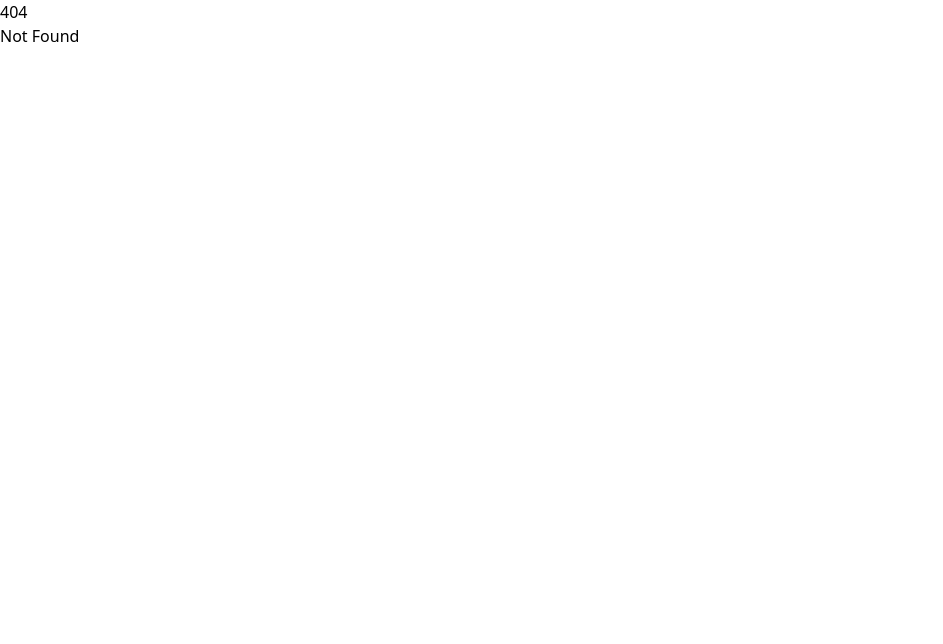
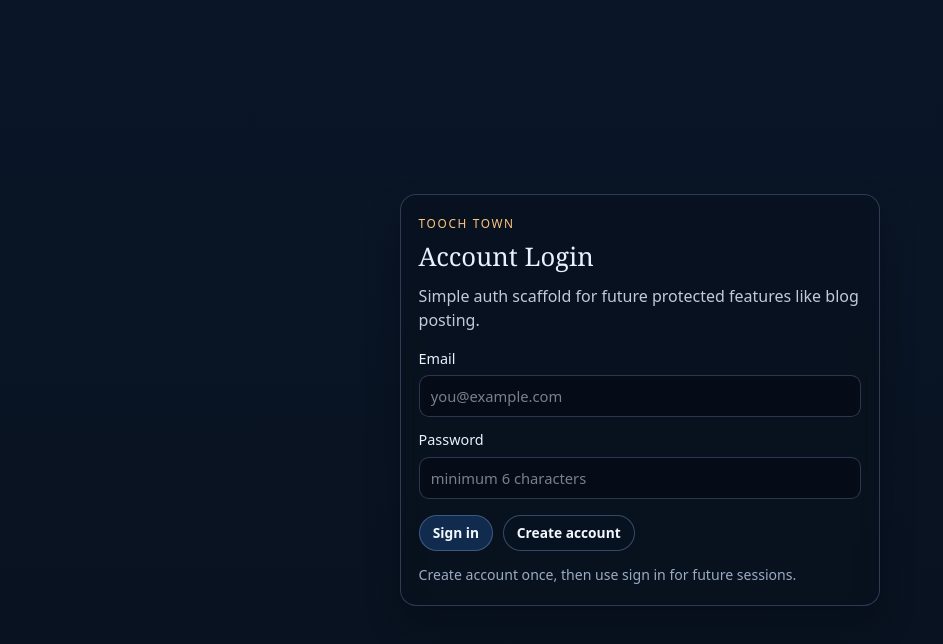
Before and after one commit to Libetti/tooch-town, a SvelteKit app: page /login in a window 1280 px wide. Before the commit this address had no page. Shown: the top 644 px of the page, without its empty margins (0-943 px from the left). Built offline with nearby package versions, Linux system fonts and the light colour scheme; no server answers.

Commit message:
Add first supabase implementation

```diff
--- a/package.json
+++ b/package.json
@@ -49,6 +49,7 @@
 	"dependencies": {
 		"@deck.gl/core": "^9.2.10",
 		"@deck.gl/mapbox": "^9.2.10",
+		"@supabase/supabase-js": "^2.98.0",
 		"maplibre-gl": "^5.19.0"
 	}
 }
--- /dev/null
+++ b/src/lib/supabase/client.ts
@@ -0,0 +1,28 @@
+import { browser } from '$app/environment';
+import { env } from '$env/dynamic/public';
+import { createClient, type SupabaseClient } from '@supabase/supabase-js';
+
+let supabaseClient: SupabaseClient | null = null;
+
+export const isSupabaseConfigured = (): boolean => {
+	return Boolean(env.PUBLIC_SUPABASE_URL && env.PUBLIC_SUPABASE_ANON_KEY);
+};
+
+export const getSupabaseBrowserClient = (): SupabaseClient | null => {
+	const supabaseUrl = env.PUBLIC_SUPABASE_URL;
+	const supabaseAnonKey = env.PUBLIC_SUPABASE_ANON_KEY;
+
+	if (!browser || !supabaseUrl || !supabaseAnonKey) return null;
+
+	if (!supabaseClient) {
+		supabaseClient = createClient(supabaseUrl, supabaseAnonKey, {
+			auth: {
+				persistSession: true,
+				autoRefreshToken: true,
+				detectSessionInUrl: true
+			}
+		});
+	}
+
+	return supabaseClient;
+};
--- a/src/routes/+page.svelte
+++ b/src/routes/+page.svelte
@@ -47,9 +47,10 @@
 	];
 
 	const profileLinks = [
-		{ name: 'GitHub', href: 'https://github.com/libetti' },
-		{ name: 'LinkedIn', href: 'https://www.linkedin.com/in/libetti' },
-		{ name: 'Email', href: 'mailto:anthony.libetti@yahoo.com' }
+		{ name: 'GitHub', href: 'https://github.com/libetti', external: true },
+		{ name: 'LinkedIn', href: 'https://www.linkedin.com/in/libetti', external: true },
+		{ name: 'Email', href: 'mailto:anthony.libetti@yahoo.com', external: false },
+		{ name: 'Login', href: '/login', external: false }
 	];
 </script>
 
@@ -83,7 +84,13 @@
 		</p>
 		<div class="links" aria-label="profile links">
 			{#each profileLinks as link}
-				<a href={link.href} target="_blank" rel="noreferrer">{link.name}</a>
+				<a
+					href={link.href}
+					target={link.external ? '_blank' : undefined}
+					rel={link.external ? 'noreferrer' : undefined}
+				>
+					{link.name}
+				</a>
 			{/each}
 		</div>
 	</section>
--- /dev/null
+++ b/src/routes/login/+page.svelte
@@ -0,0 +1,301 @@
+<script lang="ts">
+	import { onDestroy, onMount } from 'svelte';
+	import type { Session } from '@supabase/supabase-js';
+	import { getSupabaseBrowserClient, isSupabaseConfigured } from '$lib/supabase/client';
+	import { PUBLIC_LOCAL_PROXY_URL } from '$env/static/public';
+
+	const supabaseConfigured = isSupabaseConfigured();
+	const supabase = getSupabaseBrowserClient();
+
+	let email = $state('');
+	let password = $state('');
+	let session = $state<Session | null>(null);
+	let loading = $state(false);
+	let errorMessage = $state('');
+	let infoMessage = $state('');
+
+	let unsubscribe: (() => void) | undefined = undefined;
+
+	onMount(async () => {
+		if (!supabase) return;
+
+		const { data, error } = await supabase.auth.getSession();
+		if (error) {
+			errorMessage = error.message;
+			return;
+		}
+
+		session = data.session;
+
+		const {
+			data: { subscription }
+		} = supabase.auth.onAuthStateChange((_event, nextSession) => {
+			session = nextSession;
+		});
+
+		unsubscribe = () => subscription.unsubscribe();
+	});
+
+	onDestroy(() => {
+		unsubscribe?.();
+	});
+
+	const clearMessages = () => {
+		errorMessage = '';
+		infoMessage = '';
+	};
+
+	const signIn = async (event: SubmitEvent) => {
+		event.preventDefault();
+		if (!supabase) return;
+
+		clearMessages();
+		loading = true;
+
+		const { error } = await supabase.auth.signInWithPassword({ email, password });
+		if (error) {
+			errorMessage = error.message;
+		} else {
+			infoMessage = 'Signed in.';
+		}
+
+		loading = false;
+	};
+
+	const signUp = async () => {
+		if (!supabase) return;
+
+		clearMessages();
+		loading = true;
+
+		const redirectUrl = PUBLIC_LOCAL_PROXY_URL ?? window.location.origin;
+		const redirectTo = typeof window !== 'undefined' ? `${redirectUrl}/login` : undefined;
+		const { error } = await supabase.auth.signUp({
+			email,
+			password,
+			options: { emailRedirectTo: redirectTo }
+		});
+
+		if (error) {
+			errorMessage = error.message;
+		} else {
+			infoMessage = 'Account created. Check email confirmation if required, then sign in.';
+		}
+
+		loading = false;
+	};
+
+	const signOut = async () => {
+		if (!supabase) return;
+
+		clearMessages();
+		loading = true;
+
+		const { error } = await supabase.auth.signOut();
+		if (error) {
+			errorMessage = error.message;
+		} else {
+			infoMessage = 'Signed out.';
+		}
+
+		loading = false;
+	};
+</script>
+
+<svelte:head>
+	<title>Login | Tooch Town</title>
+	<meta
+		name="description"
+		content="Simple login flow for Tooch Town powered by Supabase authentication."
+	/>
+</svelte:head>
+
+<main class="auth-shell">
+	<section class="auth-card" aria-labelledby="login-title">
+		<p class="kicker">Tooch Town</p>
+		<h1 id="login-title">Account Login</h1>
+		<p class="description">Simple auth scaffold for future protected features like blog posting.</p>
+
+		{#if !supabaseConfigured}
+			<p class="notice">
+				Supabase env vars are not configured. Add `PUBLIC_SUPABASE_URL` and
+				`PUBLIC_SUPABASE_ANON_KEY`, then reload.
+			</p>
+		{:else if session}
+			<p class="status">
+				Signed in as
+				<strong>{session.user.email ?? 'unknown user'}</strong>
+			</p>
+			<div class="actions">
+				<button type="button" onclick={signOut} disabled={loading}>
+					{loading ? 'Working...' : 'Sign out'}
+				</button>
+				<a href="/">Back home</a>
+			</div>
+		{:else}
+			<form class="auth-form" onsubmit={signIn}>
+				<label>
+					Email
+					<input
+						type="email"
+						bind:value={email}
+						autocomplete="email"
+						placeholder="you@example.com"
+						required
+					/>
+				</label>
+				<label>
+					Password
+					<input
+						type="password"
+						bind:value={password}
+						autocomplete="current-password"
+						placeholder="minimum 6 characters"
+						minlength={6}
+						required
+					/>
+				</label>
+				<div class="actions">
+					<button type="submit" disabled={loading}>
+						{loading ? 'Signing in...' : 'Sign in'}
+					</button>
+					<button type="button" class="ghost" onclick={signUp} disabled={loading}>
+						{loading ? 'Please wait...' : 'Create account'}
+					</button>
+				</div>
+			</form>
+			<p class="hint">Create account once, then use sign in for future sessions.</p>
+		{/if}
+
+		{#if errorMessage}
+			<p class="error">{errorMessage}</p>
+		{/if}
+		{#if infoMessage}
+			<p class="info">{infoMessage}</p>
+		{/if}
+	</section>
+</main>
+
+<style>
+	.auth-shell {
+		min-height: 100svh;
+		display: grid;
+		place-items: center;
+		padding: 1.25rem;
+		background: linear-gradient(180deg, #0a1628, #08111e);
+		color: #e8f1ff;
+	}
+
+	.auth-card {
+		width: min(100%, 30rem);
+		border: 1px solid rgba(166, 198, 255, 0.24);
+		border-radius: 1rem;
+		background: rgba(8, 17, 30, 0.78);
+		backdrop-filter: blur(10px);
+		padding: 1.25rem 1.1rem;
+		box-shadow: 0 18px 34px rgba(1, 6, 16, 0.28);
+	}
+
+	.kicker {
+		margin: 0;
+		font-size: 0.74rem;
+		letter-spacing: 0.14em;
+		text-transform: uppercase;
+		color: #ffc67f;
+	}
+
+	h1 {
+		margin: 0.35rem 0 0;
+		font-size: 1.6rem;
+		font-family: Georgia, 'Times New Roman', serif;
+	}
+
+	.description {
+		margin: 0.45rem 0 0;
+		color: rgba(227, 238, 255, 0.84);
+	}
+
+	.notice,
+	.status {
+		margin: 1rem 0 0;
+		padding: 0.75rem;
+		border-radius: 0.75rem;
+		background: rgba(13, 27, 47, 0.5);
+		border: 1px solid rgba(166, 198, 255, 0.2);
+	}
+
+	.auth-form {
+		margin-top: 1rem;
+		display: grid;
+		gap: 0.75rem;
+	}
+
+	label {
+		display: grid;
+		gap: 0.35rem;
+		font-size: 0.9rem;
+	}
+
+	input {
+		border: 1px solid rgba(166, 198, 255, 0.24);
+		background: rgba(6, 13, 24, 0.92);
+		color: #eef6ff;
+		border-radius: 0.62rem;
+		padding: 0.58rem 0.7rem;
+		font-size: 0.92rem;
+	}
+
+	input:focus-visible {
+		outline: 2px solid rgba(123, 179, 255, 0.56);
+		outline-offset: 1px;
+	}
+
+	.actions {
+		margin-top: 0.25rem;
+		display: flex;
+		flex-wrap: wrap;
+		gap: 0.6rem;
+	}
+
+	button,
+	.actions a {
+		border: 1px solid rgba(166, 198, 255, 0.3);
+		background: rgba(18, 47, 84, 0.9);
+		color: #f3f8ff;
+		border-radius: 999px;
+		padding: 0.42rem 0.82rem;
+		font-size: 0.86rem;
+		font-weight: 600;
+		text-decoration: none;
+		cursor: pointer;
+	}
+
+	button.ghost {
+		background: rgba(8, 20, 35, 0.8);
+	}
+
+	button:disabled {
+		opacity: 0.65;
+		cursor: default;
+	}
+
+	.hint {
+		margin: 0.8rem 0 0;
+		color: rgba(203, 219, 247, 0.76);
+		font-size: 0.88rem;
+	}
+
+	.error,
+	.info {
+		margin: 0.8rem 0 0;
+		font-size: 0.9rem;
+	}
+
+	.error {
+		color: #ffb3b3;
+	}
+
+	.info {
+		color: #b7e0ff;
+	}
+</style>
```
Also changed, not shown: 2 other files (tests, documents, lock files or other folders).
